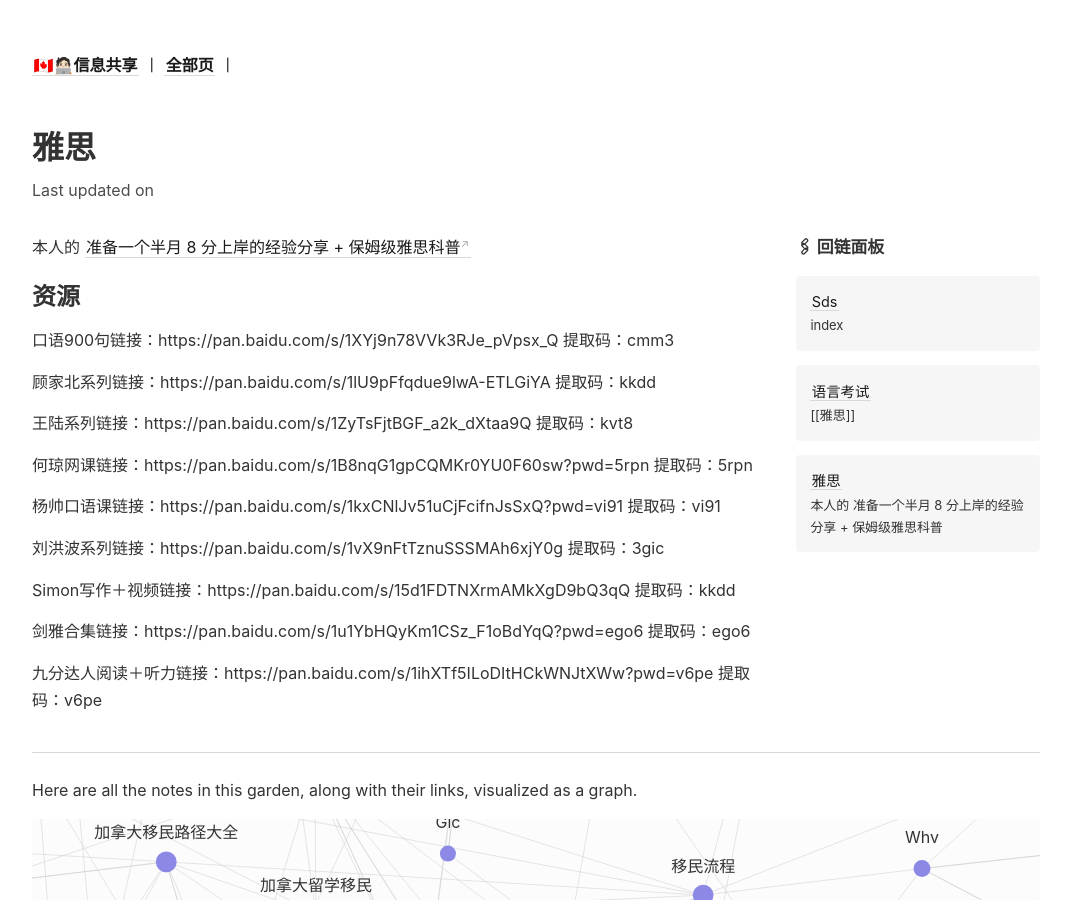
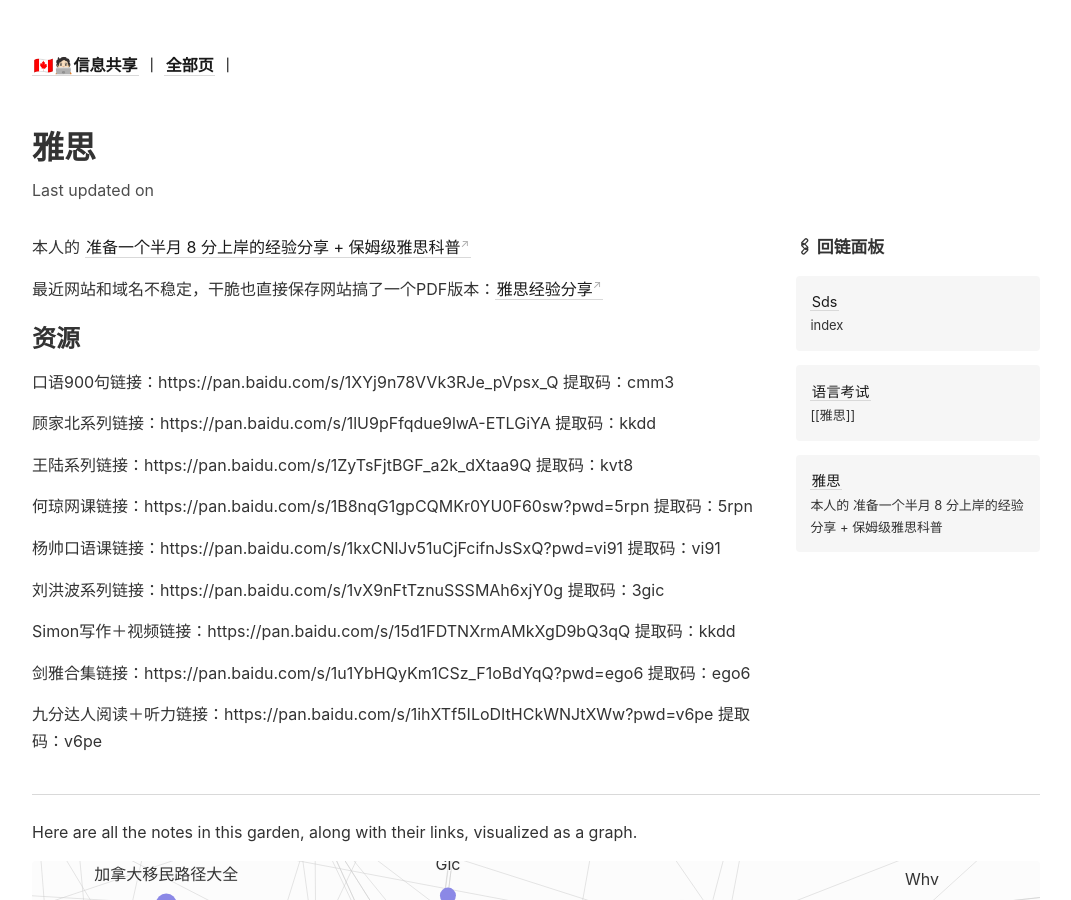
Before and after one commit to Gnblink0/InfoSharingCan, a Jekyll site: the page built from _notes/雅思.md, in a window 1280 px wide and 900 px high. Shown: the whole window, without its empty margins (104-1175 px from the left). Built offline with Jekyll 4.4.1, drawn with Linux system fonts in a browser that asks for light colours.

Commit message:
20230601

```diff
--- a/_notes/雅思.md
+++ b/_notes/雅思.md
@@ -1,4 +1,7 @@
-本人的 [准备一个半月 8 分上岸的经验分享 + 保姆级雅思科普](https://shutgnblink.me/2022/%E9%9B%85%E6%80%9D%E7%BB%8F%E9%AA%8C%E5%88%86%E4%BA%AB/)
+本人的 [准备一个半月 8 分上岸的经验分享 + 保姆级雅思科普](https://www.shutgnblink.blog/2022/%E9%9B%85%E6%80%9D%E7%BB%8F%E9%AA%8C%E5%88%86%E4%BA%AB/)
+
+最近网站和域名不稳定，干脆也直接保存网站搞了一个PDF版本：[雅思经验分享](https://picture-guan.oss-cn-hangzhou.aliyuncs.com/雅思经验分享.pdf)
+
 
 ## 资源
 
```
